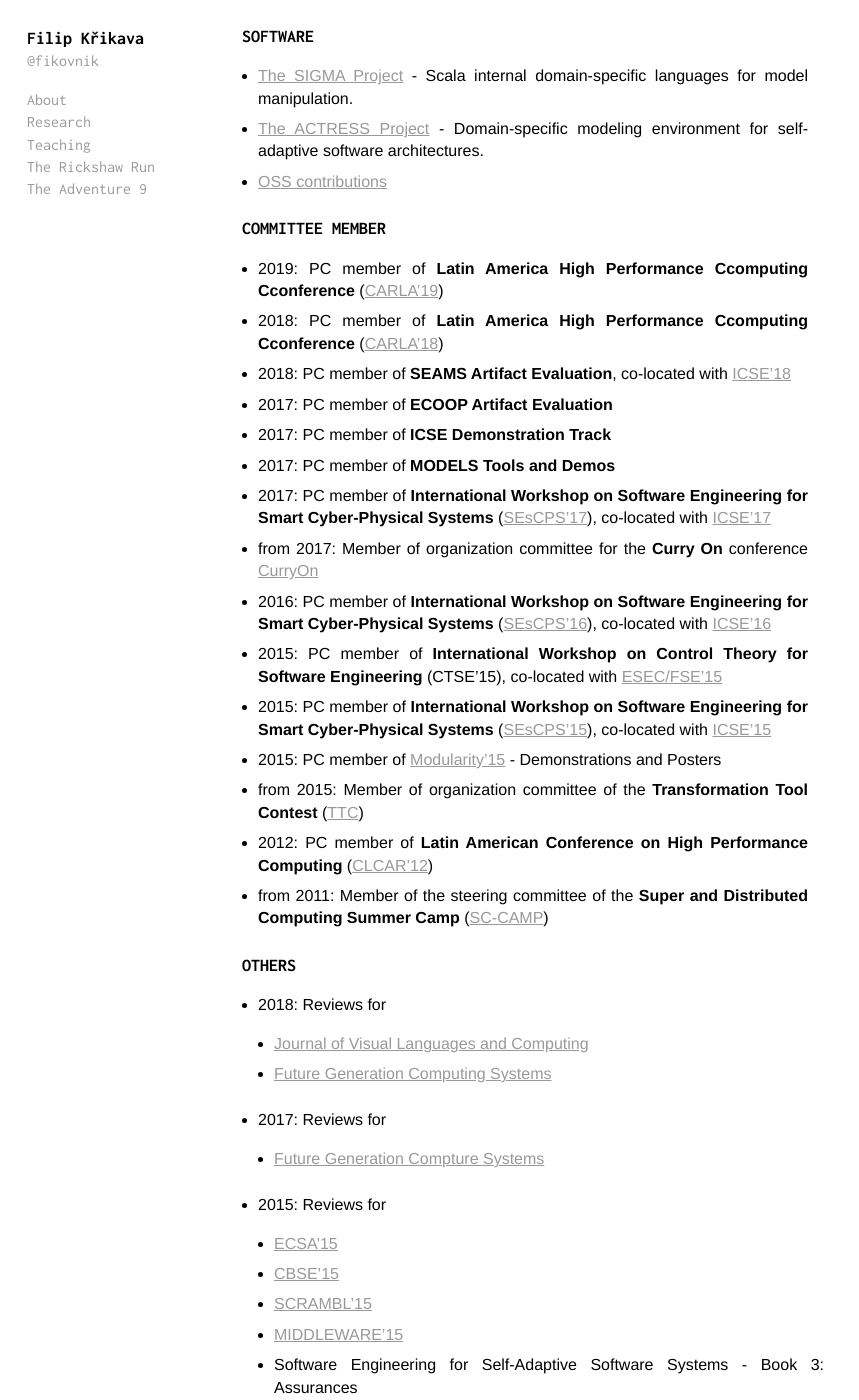
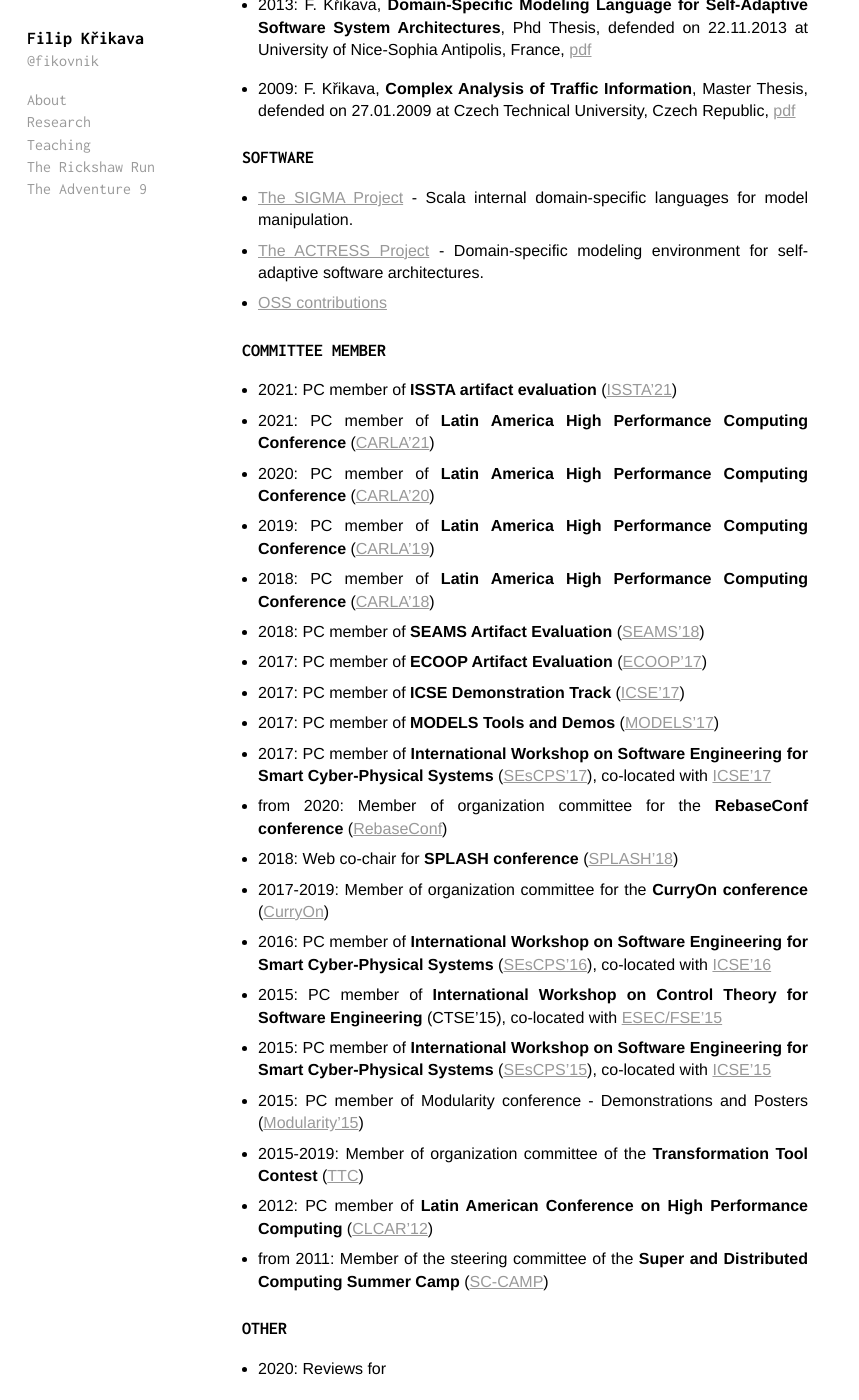
Before and after one commit to fikovnik/fikovnik.github.com, a Jekyll site: the page built from _posts/exhibit/0001-01-02-research.md, in a window 1280 px wide and 1400 px high, scrolled down 3587 px. Shown: the whole window, without its empty margins (0-859 px from the left). Built offline with Jekyll 4.4.1, drawn with Linux system fonts in a browser that asks for light colours; some of the changed text lies outside the part shown.

Commit message:
Updated research page

```diff
--- a/_posts/exhibit/0001-01-02-research.md
+++ b/_posts/exhibit/0001-01-02-research.md
@@ -23,6 +23,10 @@
 - 2017: F. Křikava, P. Collet, R. Rouvoy, L. Seinturier, __Contracts-based Control Integration into Software Systems__, In Software Engineering for Self-Adaptive Software Systems - Book 3: Assurances [pdf](/publications/SEFSASb3.pdf)
 
 ### International Journals
+
+- 2021: A. Goel, P. Donat-Bouillud, F. Křikava, C. Kirsch, J. Vitek, What We Eval in the Shadows, In PACMPL Issue OOPSLA 2021 [pdf](http://www.cs.uni-salzburg.at/~ck/content/publications/conferences/OOPSLA21-Eval.pdf) [artifact](https://zenodo.org/record/5415230)
+
+- 2020: A. Turcotte, A. Goel, F. Křikava, J. Vitek, **Designing Types for R, Empirically**, In PACMPL Issue OOPSLA 2020 [pdf](http://janvitek.org/pubs/oopsla20-r.pdf) [artifact](https://doi.org/10.5281/zenodo.4037278)
 
 - 2019: F. Křikava, H. Miller, J. Vitek, __Scala Implicits Are Everywhere__, In PACMPL Issue OOPSLA 2019 [pdf](https://zenodo.org/record/3407292)
  [artifact](https://zenodo.org/record/3369436)
@@ -92,23 +96,31 @@
 
 ## Committee Member
 
-* 2019: PC member of __Latin America High Performance Ccomputing Cconference__ ([CARLA'19](http://www.ccarla.org/))
-* 2018: PC member of __Latin America High Performance Ccomputing Cconference__ ([CARLA'18](http://www.ccarla.org/))
-* 2018: PC member of __SEAMS Artifact Evaluation__, co-located with [ICSE'18](http://2018.icse-conferences.org/)
-* 2017: PC member of __ECOOP Artifact Evaluation__
-* 2017: PC member of __ICSE Demonstration Track__
-* 2017: PC member of __MODELS Tools and Demos__
+* 2021: PC member of __ISSTA artifact evaluation__ ([ISSTA'21](https://conf.researchr.org/committee/issta-2021/issta-2021-artifact-evaluation-artifact-evaluation-committee))
+* 2021: PC member of __Latin America High Performance Computing Conference__ ([CARLA'21](http://www.ccarla.org/))
+* 2020: PC member of __Latin America High Performance Computing Conference__ ([CARLA'20](http://www.ccarla.org/))
+* 2019: PC member of __Latin America High Performance Computing Conference__ ([CARLA'19](http://www.ccarla.org/))
+* 2018: PC member of __Latin America High Performance Computing Conference__ ([CARLA'18](http://www.ccarla.org/))
+* 2018: PC member of __SEAMS Artifact Evaluation__ ([SEAMS'18](https://conf.researchr.org/committee/seams-2018/seams-2018-papers-artifact-evaluation-committee))
+* 2017: PC member of __ECOOP Artifact Evaluation__ ([ECOOP'17](https://2017.ecoop.org/committee/ecoop-2017-artifacts-artifact-evaluation-committee))
+* 2017: PC member of __ICSE Demonstration Track__ ([ICSE'17](http://icse2017.gatech.edu/?q=program_committee))
+* 2017: PC member of __MODELS Tools and Demos__ ([MODELS'17](https://www.cs.colostate.edu/~ghosh/models17_td/home_models17_td.html))
 * 2017: PC member of __International Workshop on Software Engineering for Smart Cyber-Physical Systems__ ([SEsCPS'17](http://d3s.mff.cuni.cz/conferences/sescps2017/)), co-located with [ICSE'17](http://2017.icse-conferences.org/)
-* from 2017: Member of organization committee for the __Curry On__ conference [CurryOn](https://zenodo.org/record/3369436)
+* from 2020: Member of organization committee for the __RebaseConf conference__ ([RebaseConf](https://rebase-conf.org/))
+* 2018: Web co-chair for **SPLASH conference** ([SPLASH'18](https://2018.splashcon.org/committee/splash-2018-organizing-committee))
+* 2017-2019: Member of organization committee for the __CurryOn conference__ ([CurryOn](https://www.curry-on.org/2019/))
 * 2016: PC member of __International Workshop on Software Engineering for Smart Cyber-Physical Systems__ ([SEsCPS'16](http://d3s.mff.cuni.cz/conferences/sescps2016/)), co-located with [ICSE'16](http://2016.icse-conferences.org/)
 * 2015: PC member of __International Workshop on Control Theory for Software Engineering__ (CTSE'15), co-located with [ESEC/FSE'15](http://esec-fse15.dei.polimi.it/)
 * 2015: PC member of __International Workshop on Software Engineering for Smart Cyber-Physical Systems__ ([SEsCPS'15](http://d3s.mff.cuni.cz/conferences/sescps2015/)), co-located with [ICSE'15](http://2015.icse-conferences.org/)
-* 2015: PC member of [Modularity'15](http://aosd.net/2015/DemosPosters) - Demonstrations and Posters
-* from 2015: Member of organization committee of the __Transformation Tool Contest__ ([TTC](http://www.transformation-tool-contest.eu/))
+* 2015: PC member of Modularity conference - Demonstrations and Posters ([Modularity'15](http://aosd.net/2015/DemosPosters))
+* 2015-2019: Member of organization committee of the __Transformation Tool Contest__ ([TTC](http://www.transformation-tool-contest.eu/))
 * 2012: PC member of __Latin American Conference on High Performance Computing__ ([CLCAR'12](http://www.clcar.org/))
 * from 2011: Member of the steering committee of the __Super and Distributed Computing Summer Camp__ ([SC-CAMP](http://www.sc-camp.org/))
 
-## Others
+## Other
+
+* 2020: Reviews for
+  - [Future Generation Computing Systems](https://www.journals.elsevier.com/future-generation-computer-systems)
 
 * 2018: Reviews for
   - [Journal of Visual Languages and Computing](https://www.journals.elsevier.com/journal-of-visual-languages-and-computing)
```
Also changed, not shown: other parts of _posts/exhibit/0001-01-02-research.md (+1 -1 lines).
